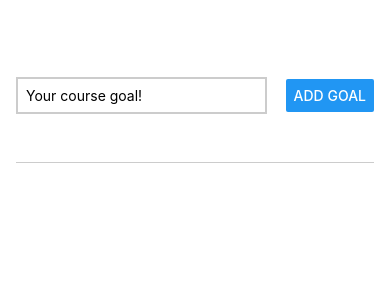
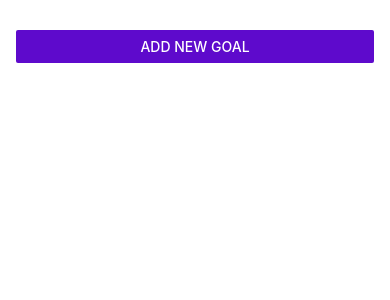
Before and after one commit to Huulamnguyen/react-native-basics-course-goals-app, a React Native app: screen / in a window 390 px wide. Shown: the top 300 px of the page. Built offline with nearby package versions, Linux system fonts and the light colour scheme.

Commit message:
32 Adding a Modal Screen

```diff
--- a/App.js
+++ b/App.js
@@ -1,11 +1,16 @@
 import { useState } from 'react';
-import { StyleSheet, View, FlatList} from 'react-native';
+import { StyleSheet, View, FlatList, Button} from 'react-native';
 import GoalItem from './components/GoalItem';
 import GoalInput from './components/GoalInput';
 
 export default function App() {
 
   const [courseGoals, setCourseGoals] = useState([]);
+  const [modalInvisible, setModalInvisible] = useState(false);
+
+  function startAddGoalHandler(){
+    setModalInvisible(true);
+  };
 
   function addGoalHandler(enteredGoalText){
     setCourseGoals(currentCourseGoals =>
@@ -20,7 +25,8 @@ export default function App() {
   return (
     <>
     <View style={styles.appContainer}>
-      <GoalInput onAddGoal={addGoalHandler}/>
+      <Button title="Add New Goal" onPress={startAddGoalHandler} color="#5e0acc" />
+      <GoalInput onAddGoal={addGoalHandler} visible={modalInvisible} />
       <View style={styles.goalsContainer}>
         <FlatList
           data={courseGoals}
--- a/components/GoalInput.js
+++ b/components/GoalInput.js
@@ -1,7 +1,7 @@
-import { Button, View, StyleSheet, TextInput } from 'react-native';
+import { Button, View, StyleSheet, TextInput, Modal} from 'react-native';
 import { useState } from 'react';
 
-function GoalInput({onAddGoal}){
+function GoalInput({onAddGoal, visible}){
 
     const [enteredGoalText, setEnterGoalText] = useState("");
 
@@ -15,6 +15,7 @@ function GoalInput({onAddGoal}){
     }
 
     return (
+        <Modal visible={visible} animationType="slide">
             <View style={styles.inputContainer}>
                 <TextInput
                 style={styles.textInput}
@@ -27,6 +28,7 @@ function GoalInput({onAddGoal}){
                 onPress={addGoalHandler}
                 />
             </View>
+        </Modal>
     )
 }
 
```
Lines whose indentation alone changed are shown as unchanged.
